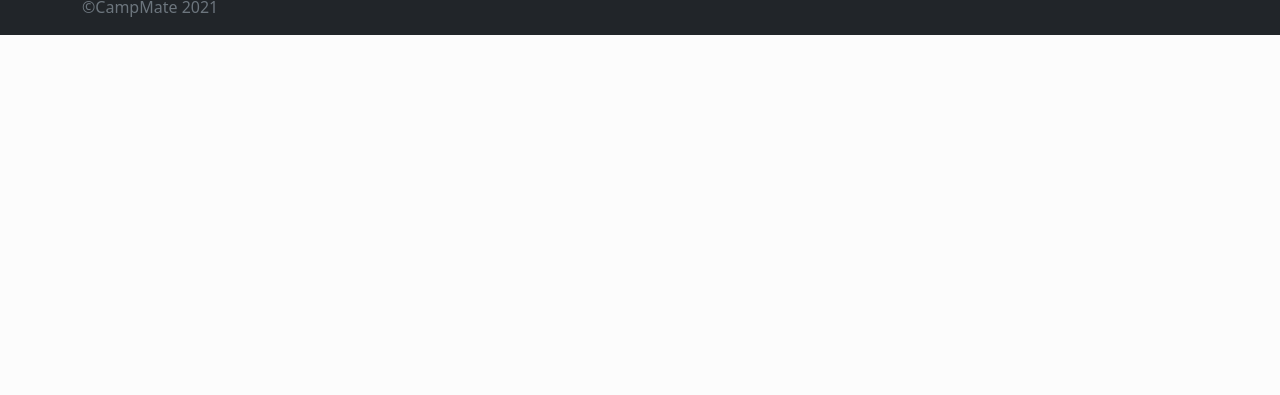
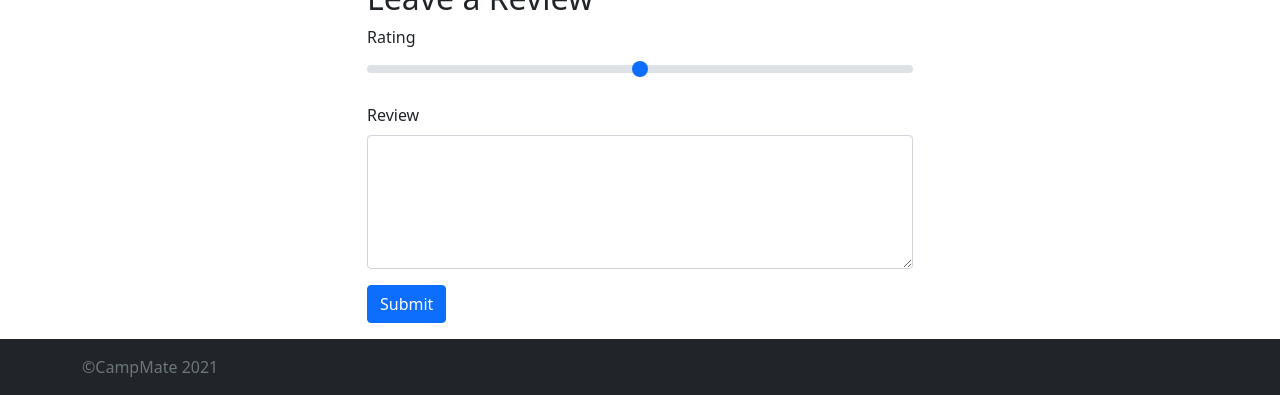
Before and after one commit to aram-mikay/campmate, a Node server app: page /campgrounds/600000000000000000000003 in a window 1280 px wide. Shown: the part 912-1307 px from the top of the page. Before the commit the page ends 947 px from the top, so only its background shows below. Run offline with Node 20, Linux system fonts and the light colour scheme; data comes from the database, SQL or seed files in the repository; some libraries are stand-ins or nearby versions.

Commit message:
Added Reviews model with client and server side form  validation

```diff
--- a/app.js
+++ b/app.js
@@ -2,12 +2,13 @@ const express = require("express");
 const app = express();
 const path = require("path");
 const mongoose = require("mongoose");
-const {campgroundSchema} = require('./schemas')
+const { campgroundSchema, reviewSchema } = require("./schemas");
 const ejsMate = require("ejs-mate");
 const catchAsync = require("./utils/catchAsync");
 const ExpressError = require("./utils/ExpressError");
 const methodOverride = require("method-override");
 const Campground = require("./models/campground");
+const Review = require("./models/review");
 
 mongoose.connect("mongodb://localhost:27017/campmate", {
   useNewUrlParser: true,
@@ -32,19 +33,25 @@ app.set("views", path.join(__dirname, "views"));
 app.use(express.urlencoded({ extended: true }));
 app.use(methodOverride("_method"));
 
-const validateCampground = (req, res, next) =>
-{
-  const { error } = campgroundSchema.validate(req.body)
-  if (error)
-  {
-    const msg = error.details.map(el => el.message).join(',')
-    throw new ExpressError(msg,400)
-  } else
-  {
+const validateCampground = (req, res, next) => {
+  const { error } = campgroundSchema.validate(req.body);
+  if (error) {
+    const msg = error.details.map((el) => el.message).join(",");
+    throw new ExpressError(msg, 400);
+  } else {
     next();
   }
-}
+};
 
+const validateReview = (req, res, next) => {
+  const { error } = reviewSchema.validate(req.body);
+  if (error) {
+    const msg = error.details.map((el) => el.message).join(",");
+    throw new ExpressError(msg, 400);
+  } else {
+    next();
+  }
+};
 
 app.get("/", (req, res) => {
   res.render("home");
@@ -63,10 +70,9 @@ app.get("/campgrounds/new", (req, res) => {
 });
 
 app.post(
-  "/campgrounds", validateCampground,
-  catchAsync(async (req, res, next) =>
-  {
-
+  "/campgrounds",
+  validateCampground,
+  catchAsync(async (req, res, next) => {
     const campground = new Campground(req.body.campground);
     await campground.save();
     res.redirect(`/campgrounds/${campground._id}`);
@@ -93,7 +99,8 @@ app.get(
 
 //put route through methodOverride on form, with POST method
 app.put(
-  "/campgrounds/:id", validateCampground,
+  "/campgrounds/:id",
+  validateCampground,
   catchAsync(async (req, res, next) => {
     const { id } = req.params;
     //find and update by id and spread request body for changes
@@ -113,15 +120,31 @@ app.delete(
   })
 );
 
+app.post(
+  "/campgrounds/:id/reviews",
+  validateReview,
+  catchAsync(async (req, res) => {
+    const { id } = req.params;
+    const campground = await Campground.findById(id);
+    const review = new Review(req.body.review);
+    campground.reviews.push(review);
+
+    await review.save();
+    await campground.save();
+    res.redirect(`/campgrounds/${campground._id}`);
+  })
+);
+
+
 //routes all htttp requests which were not found
 app.all("*", (req, res, next) => {
   next(new ExpressError("Page Not Found", 404));
 });
 
 app.use((err, req, res, next) => {
-    const { statusCode = 500 } = err;
-    if(!err.message) err.message = "Oh No, Something went wrong!"
-  res.status(statusCode).render('error', {err});
+  const { statusCode = 500 } = err;
+  if (!err.message) err.message = "Oh No, Something went wrong!";
+  res.status(statusCode).render("error", { err });
 });
 
 app.listen(3000, () => {
--- a/models/campground.js
+++ b/models/campground.js
@@ -8,7 +8,11 @@ const CampgroundSchema = new Schema({
     image: String,
     price: Number,
     description: String,
-    location: String
+    location: String,
+    reviews: [{
+        type: Schema.Types.ObjectId,
+        ref: 'Review'
+    }]
 });
 
 
--- a/views/campgrounds/show.ejs
+++ b/views/campgrounds/show.ejs
@@ -22,5 +22,19 @@
         </div>
 
       </div>
+
+      <form class="validated-form mb-3" action="/campgrounds/<%= campground._id %>/reviews" method="POST"  novalidate>
+        <h2>Leave a Review</h2>
+        <div class="mb-3">
+          <label for="rating" class="form-label">Rating</label>
+          <input class="form-range" type="range" min="1" max="5" name="review[rating]" id="rating">
+        </div>
+        <div class="mb-3">
+          <label for="body" class="form-label">Review</label>
+          <textarea class="form-control" name="review[body]" id="body" cols="30" rows="5" required></textarea>
+          <div class="valid-feedback">Looks Good!</div>
+        </div>
+        <button class="btn btn-primary  "> Submit</button>
+      </form>
 </div>
 </div>
```
Also changed, not shown: models/review.js (added, +9 -0 lines), schemas.js (+7 -0 lines).
